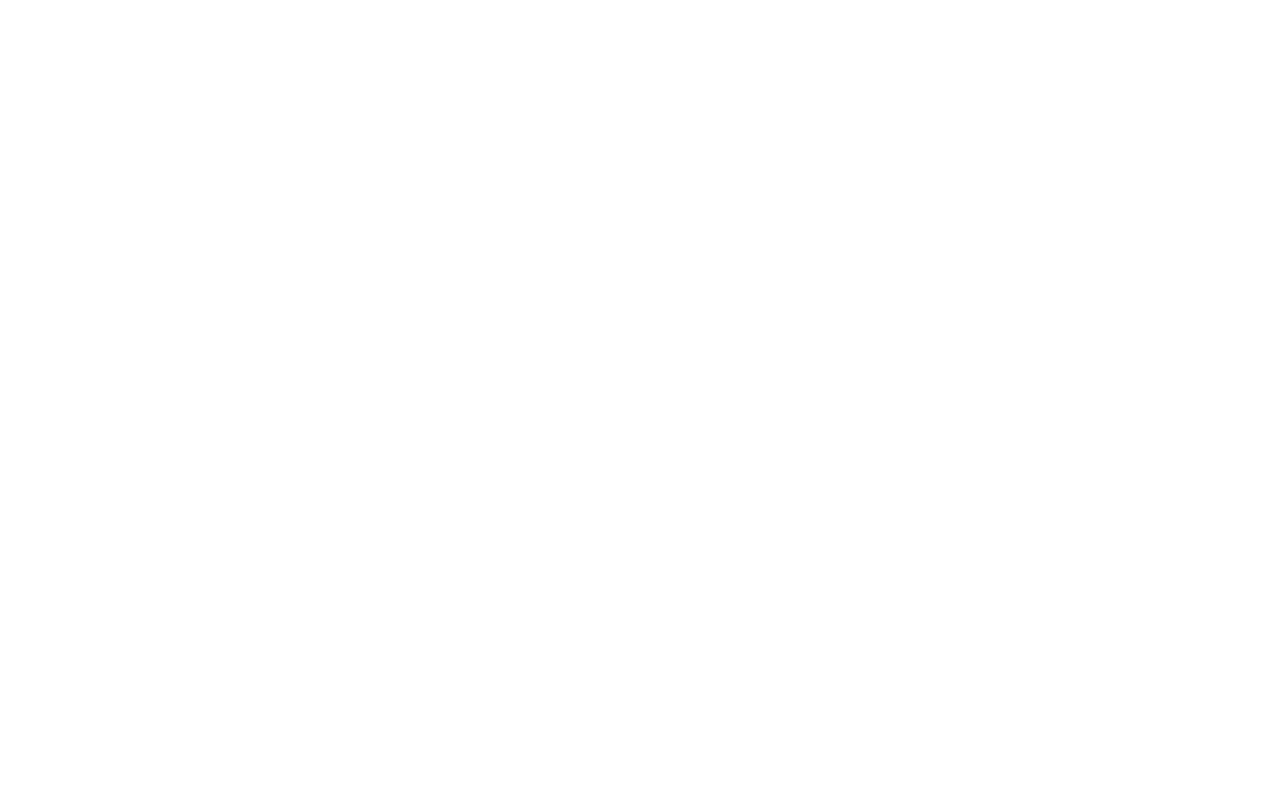
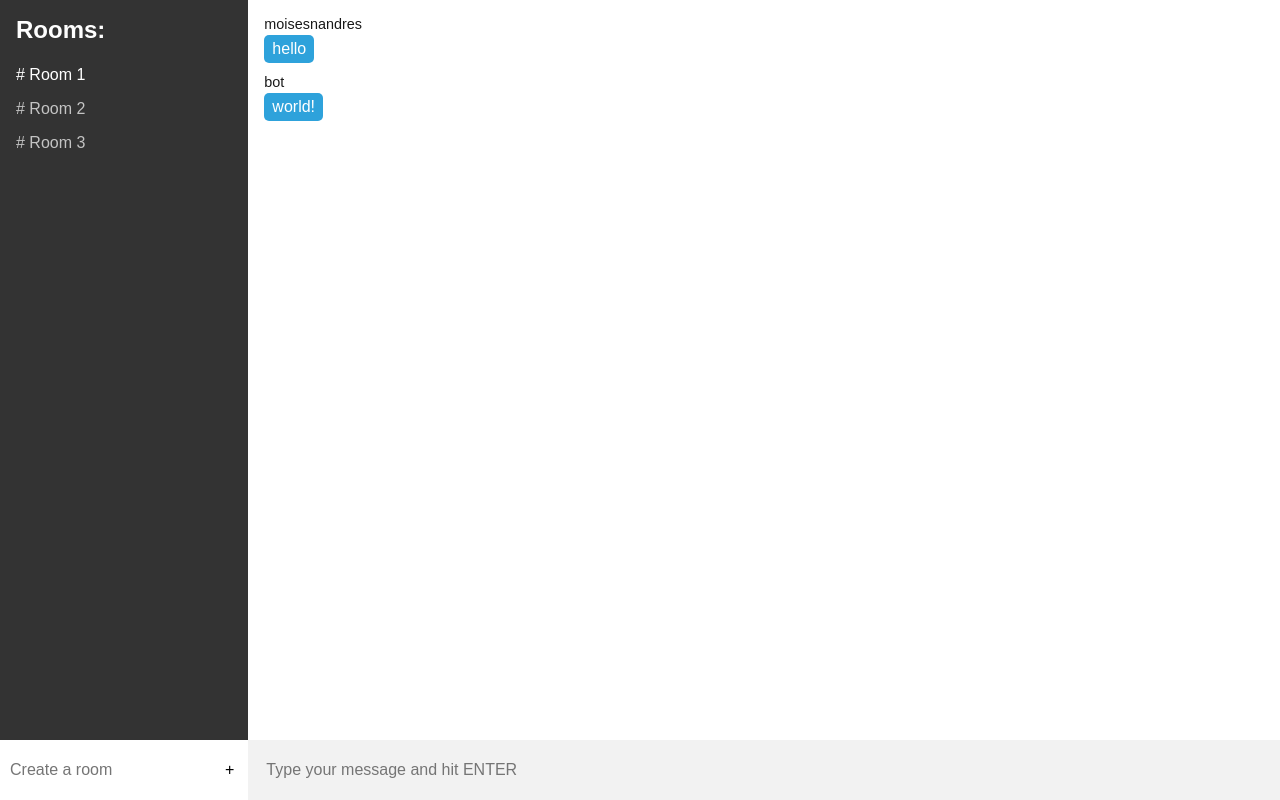
Before and after one commit to moisesnandres/react-chat-app, a React (Create React App) app: page / in a window 1280 px wide. Built offline with nearby package versions, Linux system fonts and the light colour scheme.

Commit message:
Set layout

```diff
--- a/src/App.js
+++ b/src/App.js
@@ -1,14 +1,15 @@
 import React, { Component } from 'react';
-import Message from './components/Message';
+import RoomList from './components/RoomList';
 import MessageList from './components/MessageList';
 import NewRoomForm from './components/NewRoomForm';
 import SendMessageForm from './components/SendMessageForm';
+import './styles.css';
 
 class App extends Component {
   render() {
     return (
-      <div className="App">
-        <Message />
+      <div className="app">
+        <RoomList />
         <MessageList />
         <NewRoomForm />
         <SendMessageForm />
--- a/src/components/Message.js
+++ b/src/components/Message.js
@@ -1,5 +1,10 @@
 import React from 'react';
 
-const Message = () => <div />;
+const Message = ({ username, text }) => (
+  <div className="message">
+    <div className="message__username">{username}</div>
+    <div className="message__text">{text}</div>
+  </div>
+);
 
 export default Message;
--- a/src/components/MessageList.js
+++ b/src/components/MessageList.js
@@ -1,5 +1,11 @@
 import React from 'react';
+import Message from './Message';
 
-const MessageList = () => <div />;
+const MessageList = () => (
+  <div className="message__list">
+    <Message username="moisesnandres" text="hello" />
+    <Message username="bot" text="world!" />
+  </div>
+);
 
 export default MessageList;
--- a/src/components/NewRoomForm.js
+++ b/src/components/NewRoomForm.js
@@ -1,5 +1,18 @@
 import React from 'react';
 
-const NewRoomForm = () => <div />;
+const NewRoomForm = () => (
+  <form className="room__form">
+    <input
+      className="room__form__input"
+      type="text"
+      name="new__room"
+      placeholder="Create a room"
+      required
+    />
+    <button className="room__form__button" type="submit">
+      +
+    </button>
+  </form>
+);
 
 export default NewRoomForm;
--- /dev/null
+++ b/src/components/RoomList.js
@@ -0,0 +1,14 @@
+import React from 'react';
+
+const RoomList = () => (
+  <div className="room__list">
+    <h2>Rooms:</h2>
+    <ul>
+      <li className="room__list__item active"># Room 1</li>
+      <li className="room__list__item"># Room 2</li>
+      <li className="room__list__item"># Room 3</li>
+    </ul>
+  </div>
+);
+
+export default RoomList;
--- a/src/components/SendMessageForm.js
+++ b/src/components/SendMessageForm.js
@@ -1,5 +1,14 @@
 import React from 'react';
 
-const SendMessageForm = () => <div />;
+const SendMessageForm = () => (
+  <form className="message__form">
+    <input
+      className="message__form__input"
+      type="text"
+      placeholder="Type your message and hit ENTER"
+      name="new__message"
+    />
+  </form>
+);
 
 export default SendMessageForm;
--- a/src/index.css
+++ /dev/null
@@ -1,5 +0,0 @@
-body {
-  margin: 0;
-  padding: 0;
-  font-family: sans-serif;
-}
--- /dev/null
+++ b/src/styles.css
@@ -0,0 +1,112 @@
+body {
+  font-family: sans-serif;
+  height: 100%;
+  margin: 0;
+  padding: 0;
+}
+
+h2 {
+  margin: 0;
+}
+
+ul {
+  list-style: none;
+  margin: 0;
+  padding: 0;
+}
+
+li {
+  margin: 0;
+}
+
+input,
+button {
+  background-color: transparent;
+  border: 0;
+  font-size: inherit;
+}
+
+.app {
+  display: grid;
+  grid-template-areas:
+    'rm ml ml ml ml ml'
+    'rm ml ml ml ml ml'
+    'rm ml ml ml ml ml'
+    'rm ml ml ml ml ml'
+    'rm ml ml ml ml ml'
+    'rf mf mf mf mf mf';
+  grid-template-columns: repeat(6, 1fr);
+  grid-template-rows: 1fr 1fr 1fr 1fr 1fr 60px;
+  height: 100%;
+  min-height: 100vh;
+}
+
+.room__list {
+  background-color: #333333;
+  color: #fff;
+  grid-area: rm;
+  padding: 1rem;
+}
+
+.room__list h2 {
+  margin-bottom: 1rem;
+}
+
+.room__list__item {
+  color: #c4c4c4;
+  padding: 0.4rem 0;
+}
+
+.room__list__item.active {
+  color: #fff;
+}
+
+.room__list__item + .room__list__item {
+  margin-top: 0.2rem;
+}
+
+.room__form {
+  align-items: stretch;
+  display: flex;
+  grid-area: rf;
+  padding: 1rem 0.5rem;
+}
+
+.room__form__input {
+  flex: 1;
+}
+
+.message__list {
+  grid-area: ml;
+  padding: 1rem;
+}
+
+.message__form {
+  background-color: #f2f2f2;
+  display: flex;
+  grid-area: mf;
+  padding: 0.5rem 1rem;
+}
+
+.message__form__input {
+  flex: 1;
+}
+
+.message + .message {
+  margin-top: 0.7rem;
+}
+
+.message__username {
+  color: rgba(#4f4f4f, 0.9);
+  font-size: 0.9rem;
+  margin-bottom: 0.2rem;
+  opacity: 0.9;
+}
+
+.message__text {
+  background-color: #2ea2db;
+  border-radius: 5px;
+  color: #fff;
+  display: inline-block;
+  padding: 0.3rem 0.5rem;
+}
```
